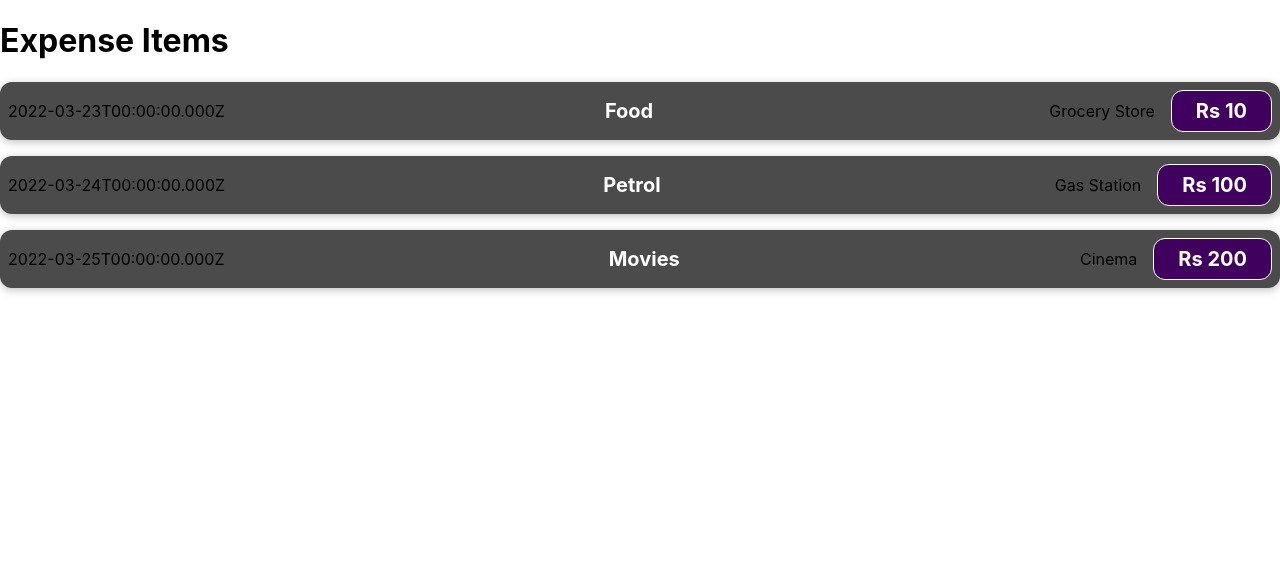
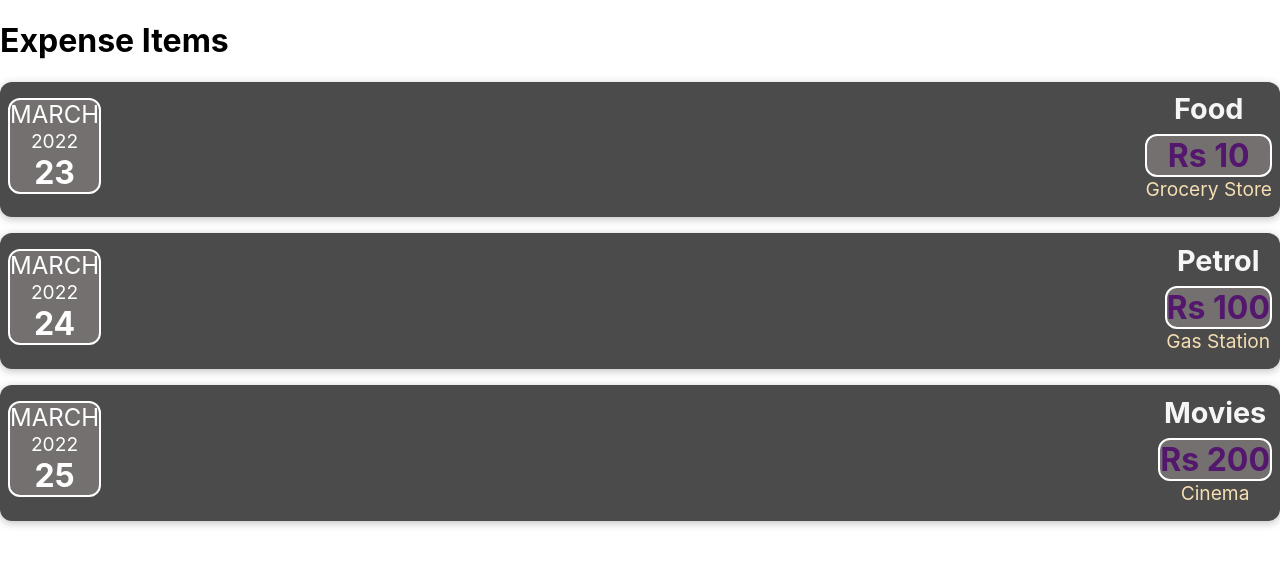
Before and after one commit to Amitadhikari52/React-complete-guide, a React (Create React App) app: page / in a window 1280 px wide. Shown: the top 566 px of the page. Built offline with nearby package versions, Linux system fonts and the light colour scheme.

Commit message:
Making Components Smaller and Readable

```diff
--- /dev/null
+++ b/src/components/ExpenseDate.css
@@ -0,0 +1,26 @@
+/* ExpenseDate.css */
+
+.expense-date {
+  text-align: center;
+  margin-bottom: 0.5rem;
+  border: 2px solid #fff;
+  border-radius: 12px;
+  background-color: rgb(117, 112, 112);
+}
+
+.expense-date__month {
+  text-transform: uppercase;
+  font-size: 1.5rem;
+  color: white;
+}
+
+.expense-date__day {
+  font-size: 2rem;
+  font-weight: bold;
+  color: white;
+}
+
+.expense-date__year {
+  font-size: 1.2rem;
+  color: white;
+}
--- /dev/null
+++ b/src/components/ExpenseDate.js
@@ -0,0 +1,18 @@
+import React from 'react';
+import './ExpenseDate.css';
+
+function ExpenseDate(props) {
+  const month = props.date.toLocaleString('en-US', {month : 'long'});
+  const day = props.date.toLocaleString('en-US', {day : '2-digit'});
+  const year = props.date.getFullYear();
+
+  return (
+    <div className="expense-date">
+      <div className="expense-date__month">{month}</div>
+      <div className="expense-date__year">{year}</div>
+      <div className="expense-date__day">{day}</div>
+    </div>
+  )
+}
+
+export default ExpenseDate;
--- /dev/null
+++ b/src/components/ExpenseDetails.css
@@ -0,0 +1,26 @@
+/* ExpenseDetails.css */
+
+.expense-details {
+  text-align: center;
+  margin-bottom: 0.5rem;
+}
+
+.expense-details h2 {
+  font-size: 1.8rem;
+  color: whitesmoke;
+  margin-bottom: 0.5rem;
+}
+
+.expense-amount {
+  font-weight: bold;
+  font-size: 2rem;
+  color: #53176e;
+  border: 2px solid #fff;
+  border-radius: 12px;
+  background-color: rgb(117, 112, 112);
+}
+
+.expense-location {
+  color: wheat;
+  font-size: 1.2rem;
+}
--- /dev/null
+++ b/src/components/ExpenseDetails.js
@@ -0,0 +1,14 @@
+import React from 'react';
+import './ExpenseDetails.css';
+
+function ExpenseDetails(props) {
+  return (
+    <div className="expense-details">
+      <h2>{props.title}</h2>
+      <div className="expense-amount">Rs {props.amount}</div>
+      <div className="expense-location">{props.location}</div>
+    </div>
+  );
+}
+
+export default ExpenseDetails;
--- a/src/components/ExpenseItem.css
+++ b/src/components/ExpenseItem.css
@@ -1,3 +1,5 @@
+/* ExpenseItem.css */
+
 .expense-item {
   display: flex;
   justify-content: space-between;
@@ -13,7 +15,7 @@
   display: flex;
   flex-direction: column;
   gap: 1rem;
-  align-items: center; /* Center the items horizontally */
+  align-items: center;
   flex-flow: column-reverse;
   justify-content: flex-start;
   flex: 1;
--- a/src/components/ExpenseItem.js
+++ b/src/components/ExpenseItem.js
@@ -1,16 +1,17 @@
-import "./ExpenseItem.css";
+import React from 'react';
+import './ExpenseItem.css';
+import ExpenseDate from './ExpenseDate';
+import ExpenseDetails from './ExpenseDetails';
 
 function ExpenseItem(props) {
-  const { expenseTitle, expenseAmount, locationOfExpenditure, expenseDate } = props;
-
   return (
-    <div className="expense-item">
-      <div>{expenseDate.toISOString()}</div>
-      <div className="expense-item__description">
-        <h2>{expenseTitle}</h2>
-        <div className="expense-item__location">{locationOfExpenditure}</div>
-        <div className="expense-item__price">Rs {expenseAmount}</div>
-      </div>
+    <div className='expense-item'>
+      <ExpenseDate date={props.expenseDate} />
+      <ExpenseDetails
+        amount={props.expenseAmount}
+        location={props.locationOfExpenditure}
+        title={props.expenseTitle}
+      />
     </div>
   );
 }
```
